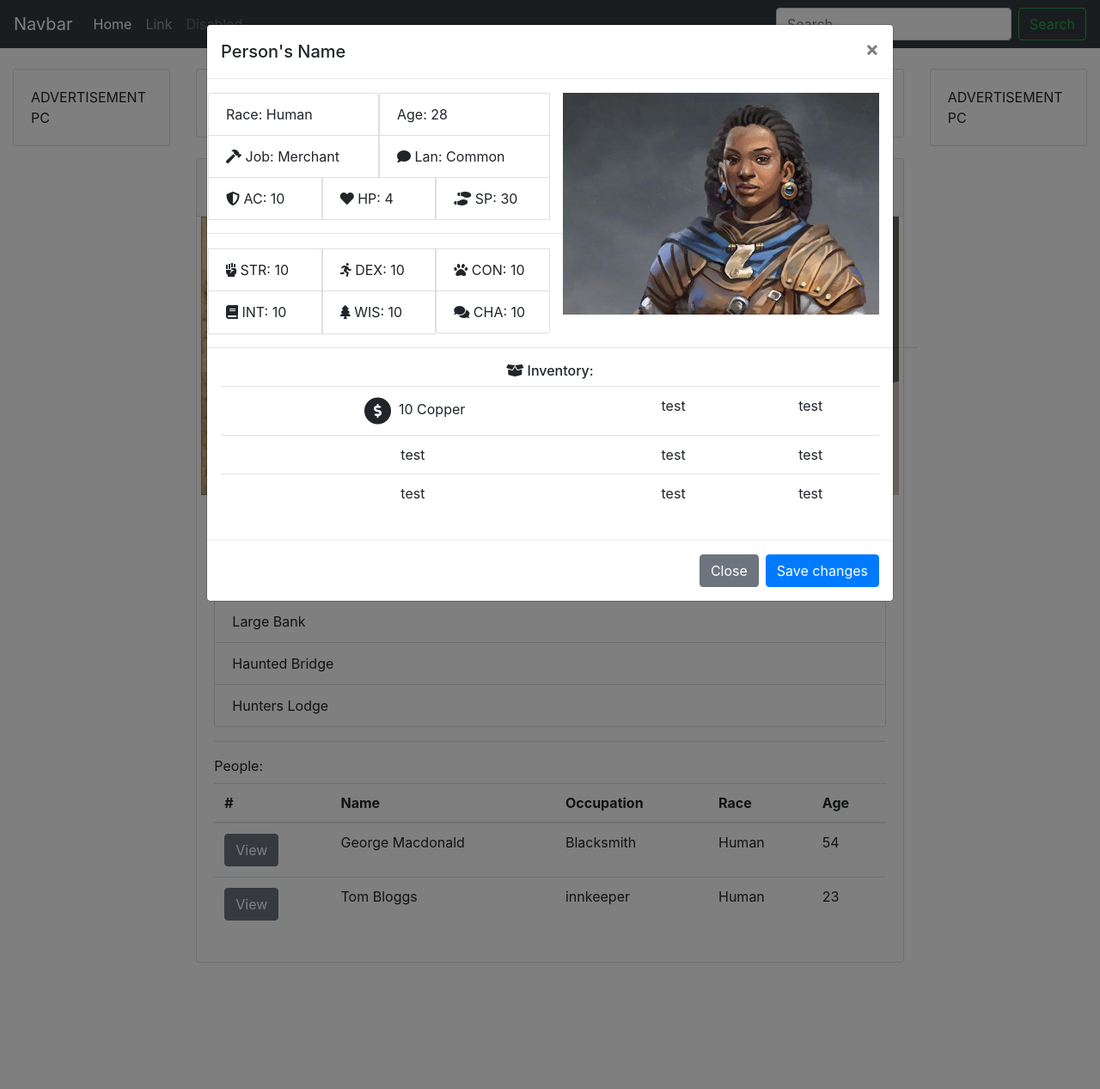
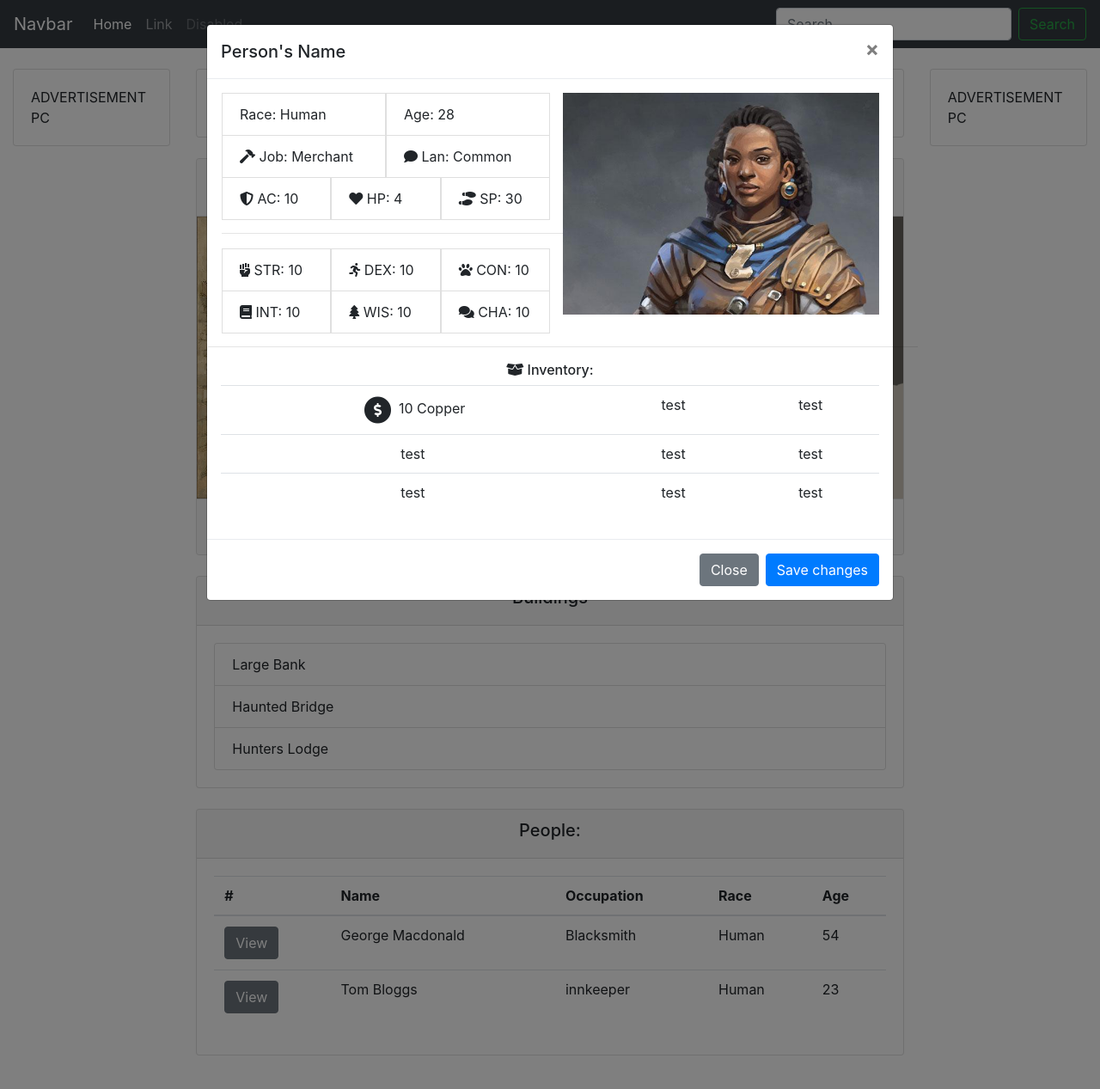
Before and after one commit to Hoppi164/townGen, a PHP site: page / in a window 1280 px wide, after a click on "View". Shown: the top 1267 px of the page at 86% size. Run offline with PHP 8.4, Linux system fonts and the light colour scheme; some libraries are stand-ins or nearby versions.

Commit message:
removed weird padding on town images, and gave building & people their own card

```diff
--- a/index.php
+++ b/index.php
@@ -1,5 +1,15 @@
 <html>
 	<?php include 'templateFiles/head.php';?>
+	<style>
+		.attributeBox{
+			position: relative;
+			display: block;
+			padding: 0.75rem 1.25rem;
+			margin-bottom: -1px;
+			background-color: #fff;
+			border: 1px solid rgba(0, 0, 0, 0.125);
+		}
+	</style>
 	<body>
 		<?php include 'templateFiles/navbar.php';?>
 		<div class="container-fluid">
@@ -30,27 +40,38 @@
 						<div class="card-header">
 							<h3 class="text-center">Town-Name</h3>
 						</div>
-						<div class="card-body pt-0">
-							<div class="row">
+						<div class="card-body p-0">
+							<div class="row mx-0">
 								<img class="col-12 col-md-6 p-0" src="images/town.jpg" alt="Image of City">
 								<img class="col-12 col-md-6 p-0" src="images/town-map.png" alt="Map of City">
 							</div>
-							<hr>
-							<div>
+						</div>
+						<div class="card-footer">
 							<p>Brief Description of city</p>
 						</div>
-							<hr>
-							<div>
-								<label>Notable Buildings</label>
+					</div>
+					<br>
+					<div class="card">
+						<div class="card-header">
+							<h5 class="text-center">Buildings</h5>
+
+						</div>
+						<div class="card-body">
+
 							<ul class="list-group">
 								<li class="list-group-item">Large Bank</li>
 								<li class="list-group-item">Haunted Bridge</li>
 								<li class="list-group-item">Hunters Lodge</li>
 							</ul>
 						</div>
-							<hr>
-							<div>
-								<label>People:</label>
+					</div>
+					<br>
+					<div class="card">
+						<div class="card-header">
+							<h5 class="text-center">People:</h5>
+
+						</div>
+						<div class="card-body">
 							<table class="table">
 								<thead>
 									<tr>
@@ -84,7 +105,6 @@
 							</table>
 						</div>
 					</div>
-					</div>
 					<br class="d-md-none">
 					<div class="card d-md-none">
 						<div class="card-body">
@@ -100,9 +120,9 @@
 					</div>
 				</div>
 			</div>
-			<br>
+			<br><br><br>
 		</div>
-		<!-- Modal -->
+		<!-- PEOPLE Modal -->
 		<div class="modal fade" id="personViewModal" tabindex="-1" role="dialog">
 			<div class="modal-dialog modal-lg" role="document">
 				<div class="modal-content">
@@ -116,24 +136,22 @@
 								<img class="img-fluid" src="images/human-woman.jpg">
 							</div>
 							<div class="col-12 col-md-6">
-								<ul class="list-group">
-									<div class="row">
-										<li class="list-group-item col-6">Race: Human</li>
-										<li class="list-group-item col-6">Age: 28</li>
-										<li class="list-group-item col-6"><i class="fas fa-hammer"></i> Job: Merchant</li>
-										<li class="list-group-item col-6"><i class="fas fa-comment"></i> Lan: Common</li>
-										<li class="list-group-item col-4"><i class="fas fa-shield-alt"></i> AC: 10</li>
-										<li class="list-group-item col-4"><i class="fas fa-heart"></i> HP: 4</li>
-										<li class="list-group-item col-4"><i class="fas fa-shoe-prints"></i> SP: 30</li>
+								<div class="row pl-md-3">
+									<li class="attributeBox col-6">Race: Human</li>
+									<li class="attributeBox col-6">Age: 28</li>
+									<li class="attributeBox col-6"><i class="fas fa-hammer"></i> Job: Merchant</li>
+									<li class="attributeBox col-6"><i class="fas fa-comment"></i> Lan: Common</li>
+									<li class="attributeBox col-4"><i class="fas fa-shield-alt"></i> AC: 10</li>
+									<li class="attributeBox col-4"><i class="fas fa-heart"></i> HP: 4</li>
+									<li class="attributeBox col-4"><i class="fas fa-shoe-prints"></i> SP: 30</li>
 									<hr class="col-12">
-										<li class="list-group-item col-4"><i class="fas fa-fist-raised"></i> STR: 10</li>
-										<li class="list-group-item col-4"><i class="fas fa-running"></i> DEX: 10</li>
-										<li class="list-group-item col-4"><i class="fas fa-paw"></i> CON: 10</li>
-										<li class="list-group-item col-4"><i class="fas fa-book"></i> INT: 10</li>
-										<li class="list-group-item col-4"><i class="fas fa-tree"></i> WIS: 10</li>
-										<li class="list-group-item col-4"><i class="fas fa-comments"></i> CHA: 10</li>
+									<li class="attributeBox col-4"><i class="fas fa-fist-raised"></i> STR: 10</li>
+									<li class="attributeBox col-4"><i class="fas fa-running"></i> DEX: 10</li>
+									<li class="attributeBox col-4"><i class="fas fa-paw"></i> CON: 10</li>
+									<li class="attributeBox col-4"><i class="fas fa-book"></i> INT: 10</li>
+									<li class="attributeBox col-4"><i class="fas fa-tree"></i> WIS: 10</li>
+									<li class="attributeBox col-4"><i class="fas fa-comments"></i> CHA: 10</li>
 								</div>
-								</ul>
 							</div>
 							<div class="col-6 d-none d-md-inline">
 								<img class="img-fluid" src="images/human-woman.jpg">
```
Lines whose indentation alone changed are shown as unchanged.
